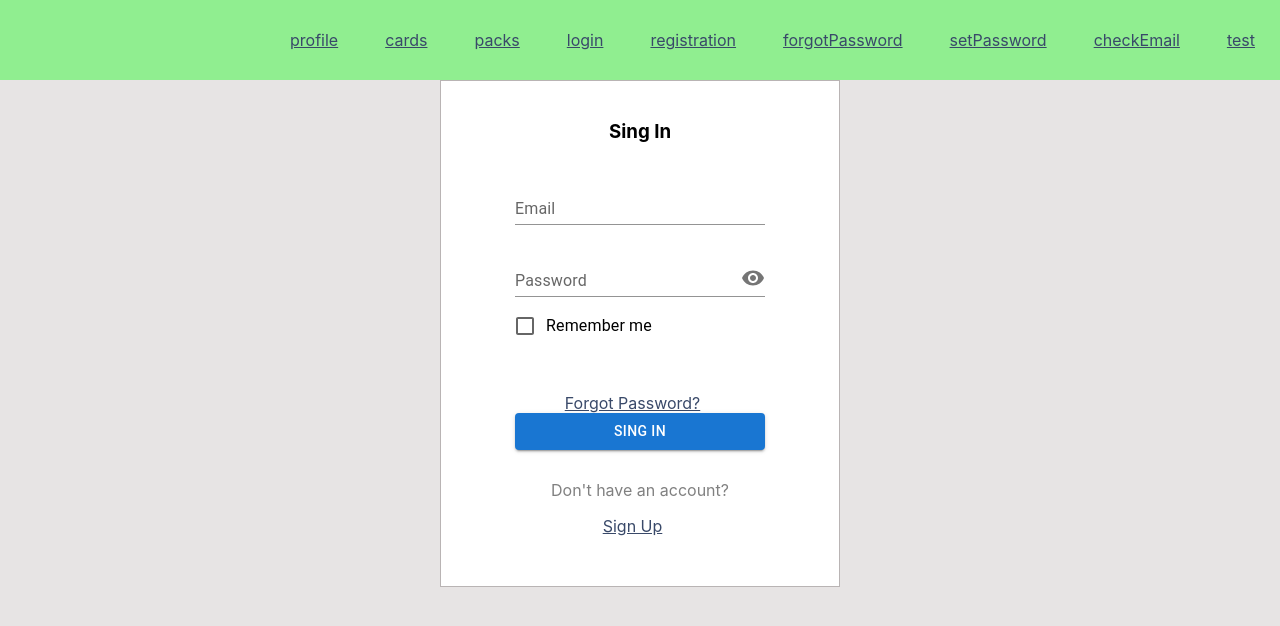
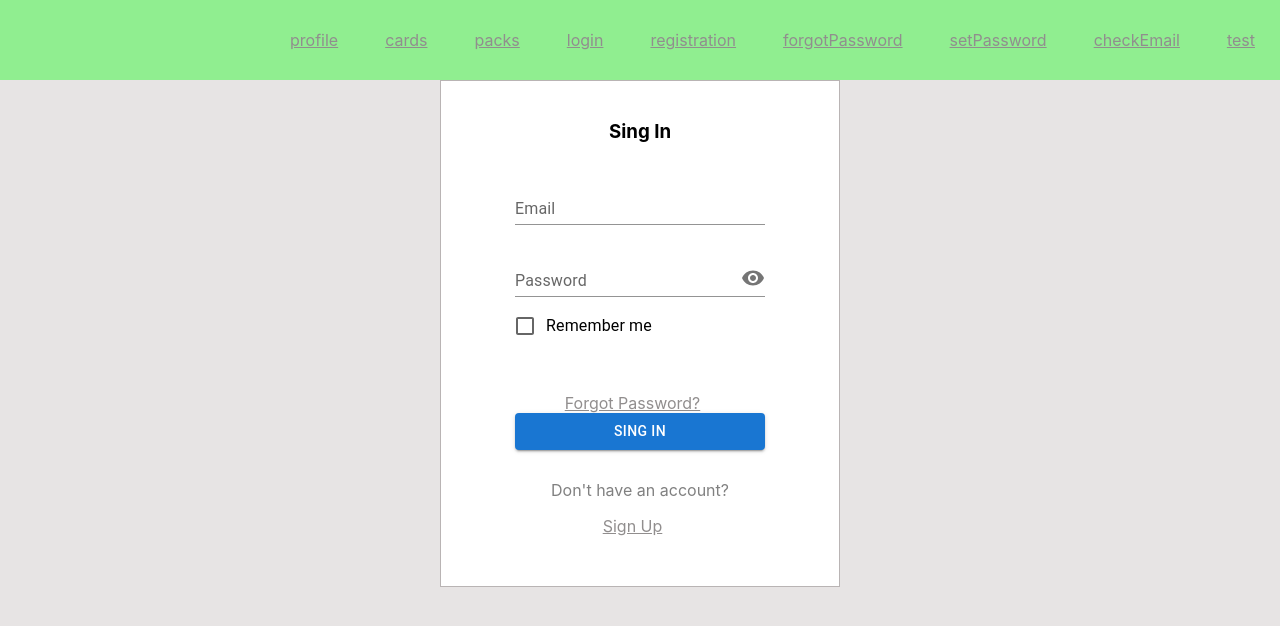
Before and after one commit to AnyaGalkina/cards, a React (Create React App) app: page /#/ in a window 1280 px wide. Shown: the top 626 px of the page. Built offline with nearby package versions, Linux system fonts and the light colour scheme; no server answers.

Commit message:
style: style for links

```diff
--- a/src/features/packs/PacksTable/PacksTableComponent.tsx
+++ b/src/features/packs/PacksTable/PacksTableComponent.tsx
@@ -20,7 +20,6 @@ export interface Data {
     cardsCount: number;
     updated: string;
     createdBy: string;
-    actions: string;
     id: string;
     userIdFromPack: string
 }
@@ -30,7 +29,6 @@ function createData(
     cardsCount: number,
     updated: string,
     createdBy: string,
-    actions: string,
     id: string,
     userIdFromPack: string
 ): Data {
@@ -39,7 +37,6 @@ function createData(
         cardsCount,
         updated,
         createdBy,
-        actions,
         id,
         userIdFromPack
     };
@@ -64,7 +61,7 @@ export default function PacksTableComponent(props: PacksTableComponent) {
     const [order, setOrder] = React.useState<Order>('asc');
     const [orderBy, setOrderBy] = React.useState<keyof Data>('name');
     const rows = props.rows.map(row => {
-        return createData(row.name, row.cardsCount, row.updated, row.user_name, '', row._id, row.user_id)
+        return createData(row.name, row.cardsCount, row.updated, row.user_name, row._id, row.user_id)
     });
 
     const handleRequestSort = (event: React.MouseEvent<unknown>, property: keyof Data,) => {
@@ -108,7 +105,7 @@ export default function PacksTableComponent(props: PacksTableComponent) {
                                                     onClickHandler(row.id)
                                                 }}
                                             >
-                                                {row.name}
+                                                <a>{row.name}</a>
                                             </TableCell>
                                             <TableCell align="left">{row.cardsCount}</TableCell>
                                             <TableCell align="left">{row.updated}</TableCell>
--- a/src/index.css
+++ b/src/index.css
@@ -14,10 +14,10 @@ code {
 }
 
 a {
-  color: #394969;
+  color: #918e8e;
   margin: 10px;
 }
 
 a:hover {
-  color: #2f2d2d;
+  color: #262626;
 }
```
